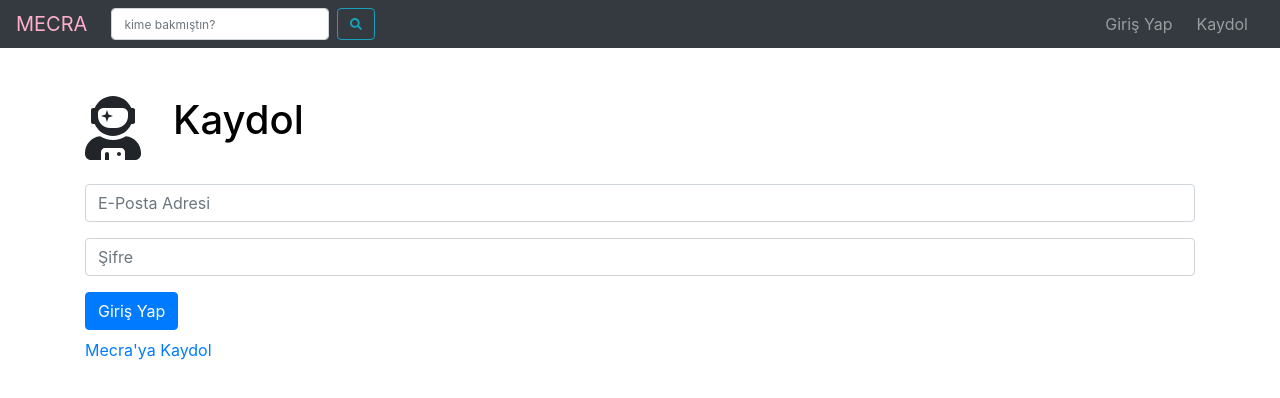
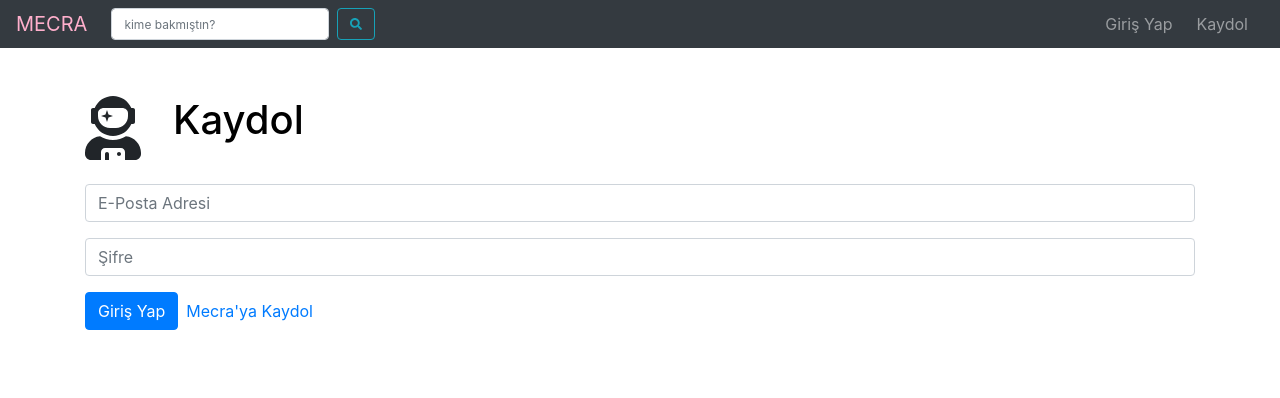
Before and after one commit to ataniz/mecra, a React (Create React App) app in the folder client/: page /login in a window 1280 px wide. Shown: the top 398 px of the page. Built offline with nearby package versions, Linux system fonts and the light colour scheme; no server answers.

Commit message:
dashboard and privateroutes init

```diff
--- a/client/src/App.js
+++ b/client/src/App.js
@@ -6,6 +6,7 @@ import Landing from './components/layout/Landing';
 import Register from './components/auth/Register';
 import Login from './components/auth/Login';
 import Alert from './components/layout/Alert';
+import Dashboard from './components/dashboard/Dashboard';
 
 // Redux
 import { Provider } from 'react-redux';
@@ -35,6 +36,7 @@ const App = () => {
               <Route exact path="/" component={Landing} />
               <Route exact path="/register" component={Register} />
               <Route exact path="/login" component={Login} />
+              <Route exact path="/dashboard" component={Dashboard} />
             </Switch>
           </section>
         </Fragment>
--- a/client/src/components/auth/Login.js
+++ b/client/src/components/auth/Login.js
@@ -1,4 +1,4 @@
-import { React, useState } from 'react';
+import { React, useState, Fragment } from 'react';
 import { Link, Redirect } from 'react-router-dom';
 import { connect } from 'react-redux';
 import PropTypes from 'prop-types';
@@ -60,12 +60,14 @@ const Login = ({ login, isAuthenticated }) => {
             required
           />
         </Form.Group>
-        <Button variant="primary" type="submit">
-          Giriş Yap
-        </Button>
-        <p className="mt-2">
-          <Link to="/register">Mecra'ya Kaydol</Link>
-        </p>
+        <Form.Row className="m-auto">
+          <Button variant="primary" type="submit">
+            Giriş Yap
+          </Button>
+          <p className="ml-2 my-auto">
+            <Link to="/register">Mecra'ya Kaydol</Link>
+          </p>
+        </Form.Row>
       </Form>
     </Card>
   );
--- /dev/null
+++ b/client/src/components/dashboard/Dashboard.js
@@ -0,0 +1,7 @@
+import React from 'react';
+
+const Dashboard = () => {
+  return <div>Dashboard</div>;
+};
+
+export default Dashboard;
```
Also changed, not shown: client/src/components/routing/PrivateRoute.js (added, +7 -0 lines).
